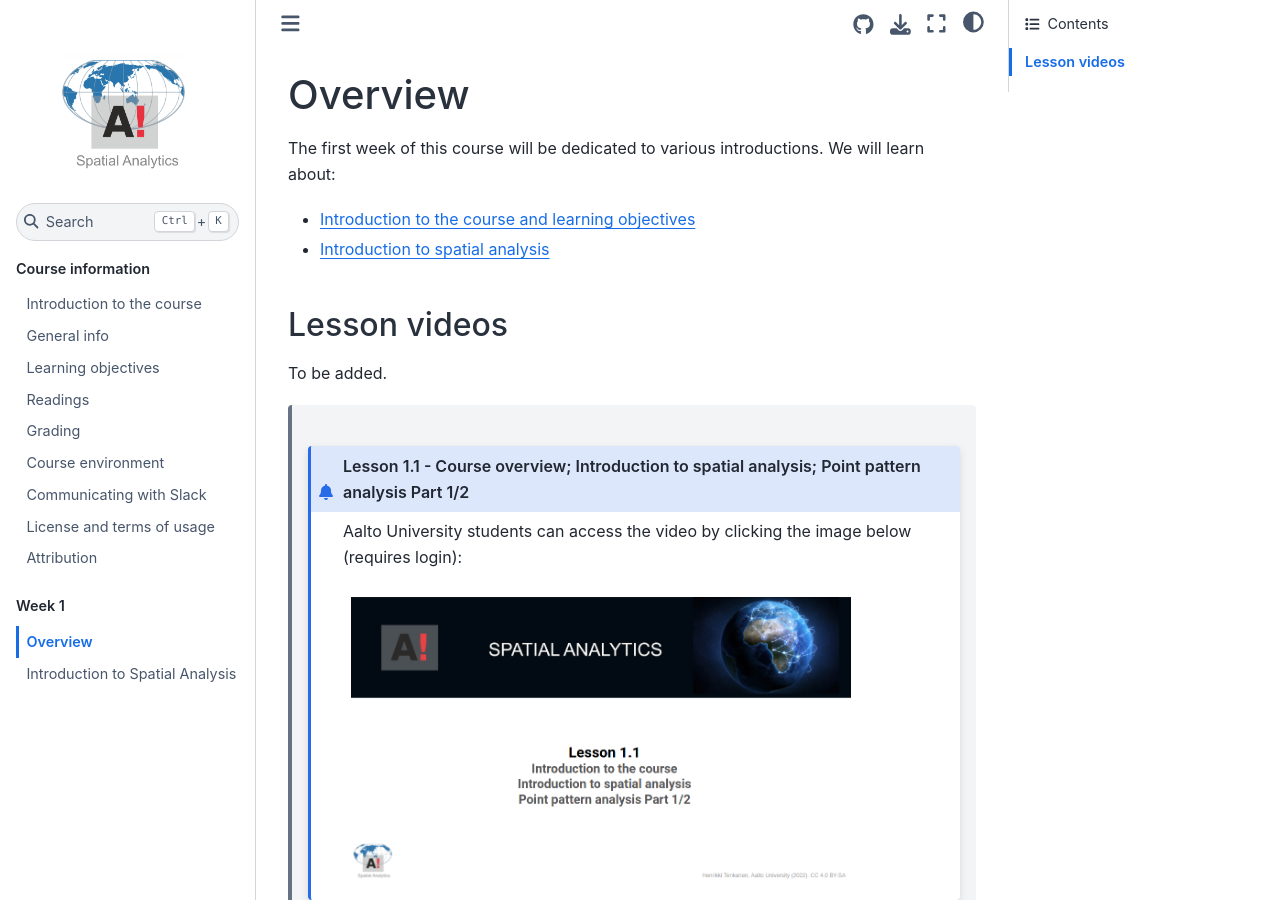
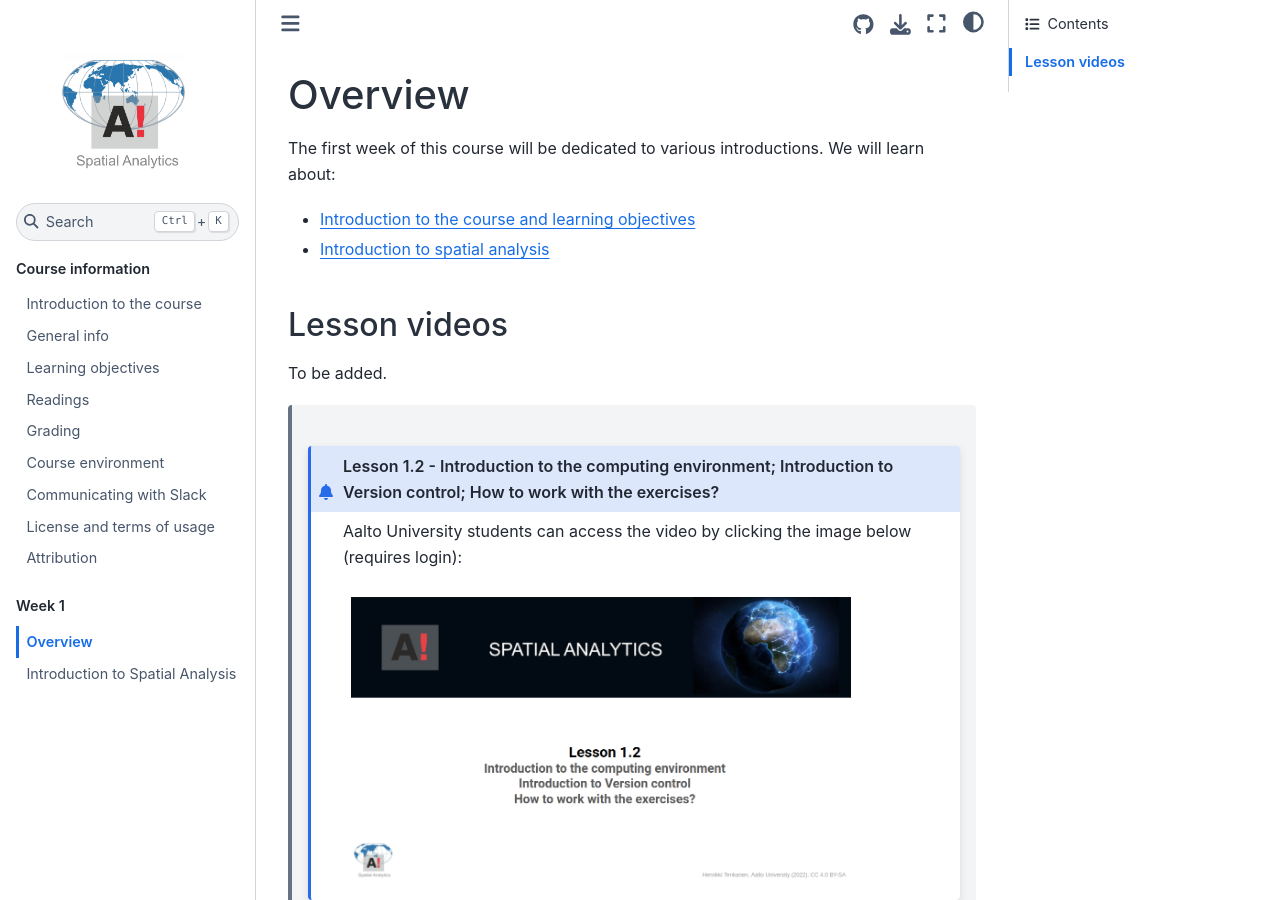
Before and after one commit to AaltoGIS/Spatial-Analytics, a Sphinx documentation site: the page built from source/lessons/L1/overview.rst, in a window 1280 px wide and 900 px high. Built offline with Sphinx 7.4.7 and the Sphinx Book theme 1.1.4, drawn with Linux system fonts in a browser that asks for light colours; pages that are not in the unit, such as notebooks, are missing from menus; some of the changed lines change nothing that is shown.

Commit message:
Comment out videos

```diff
--- a/source/lessons/L1/overview.rst
+++ b/source/lessons/L1/overview.rst
@@ -15,7 +15,7 @@ Lesson videos
 
 To be added.
 
-    .. admonition:: Lesson 1.1 - Course overview; Introduction to spatial analysis; Point pattern analysis Part 1/2
+    .. .. admonition:: Lesson 1.1 - Course overview; Introduction to spatial analysis; Point pattern analysis Part 1/2
 
         Aalto University students can access the video by clicking the image below (requires login):
 
```
